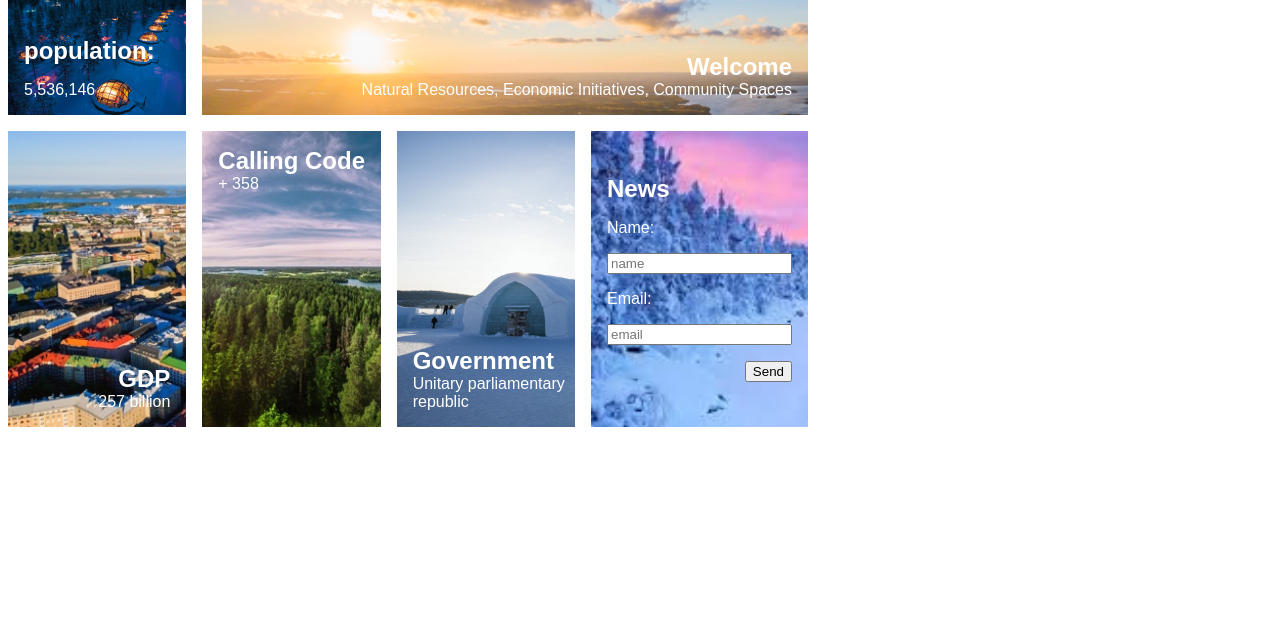
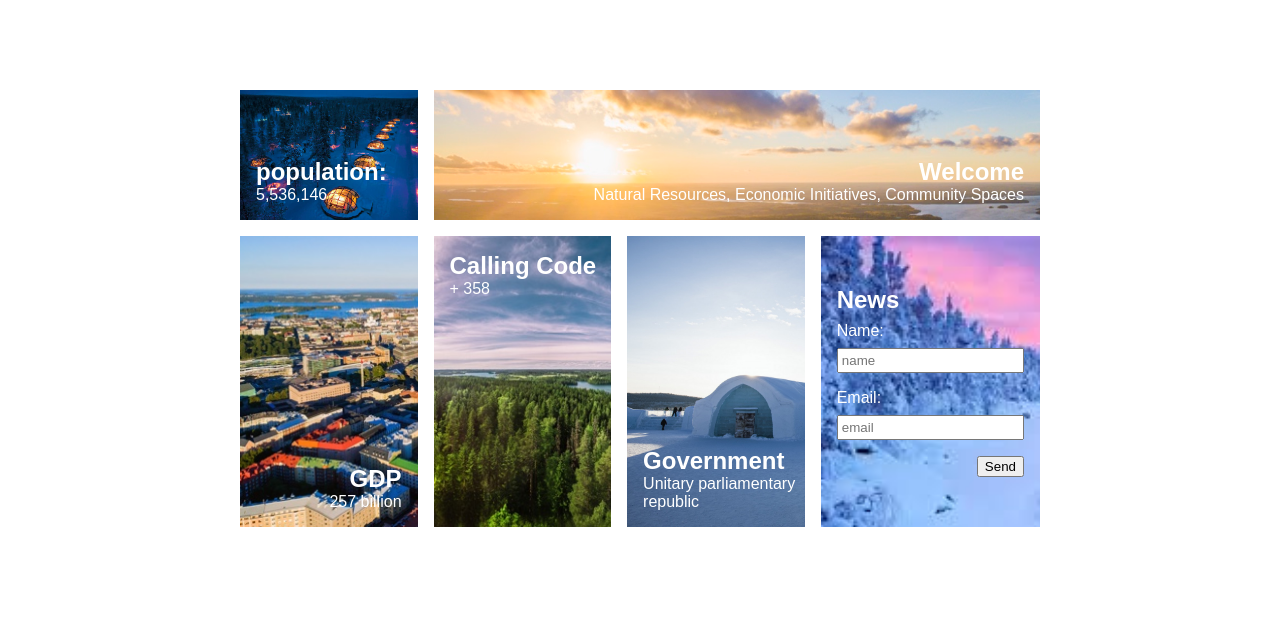
Before and after one commit to lucila-hernandez/Web-Foundations-Finland-Lab, a plain HTML site: page Finland/index.html in a window 1280 px wide. Shown: the part 181-808 px from the top of the page. Drawn offline with Linux system fonts and the light colour scheme.

Commit message:
Add files via upload
Updated Finland Lab

```diff
--- a/Finland/style.css
+++ b/Finland/style.css
@@ -1,7 +1,14 @@
+html, body {
+    height: 100%;
+}
+
 body {
     font-family: Arial, Helvetica, sans-serif;
     color: white;
     text-align: center;
+    display: flex;
+    justify-content: center;
+    align-items: center;
   }
 
   .dashboard {
@@ -23,7 +30,6 @@ body {
 
   .population {
     grid-area: population;
-    grid-gap: 1rem;
     background-image: url('./images/finland-8.jpg');
     background-size: cover;
     display: flex;
@@ -107,8 +113,13 @@ body {
     text-align: left;
  }
 
+ .news input {
+    margin-bottom: 1rem;
+    padding: 0.20rem;
+
+ }
+
  .news h2,
- .news label,
- .news input {
- margin-bottom: 1rem;
+ .news label {
+    margin-bottom: 0.5rem;
  }
```
